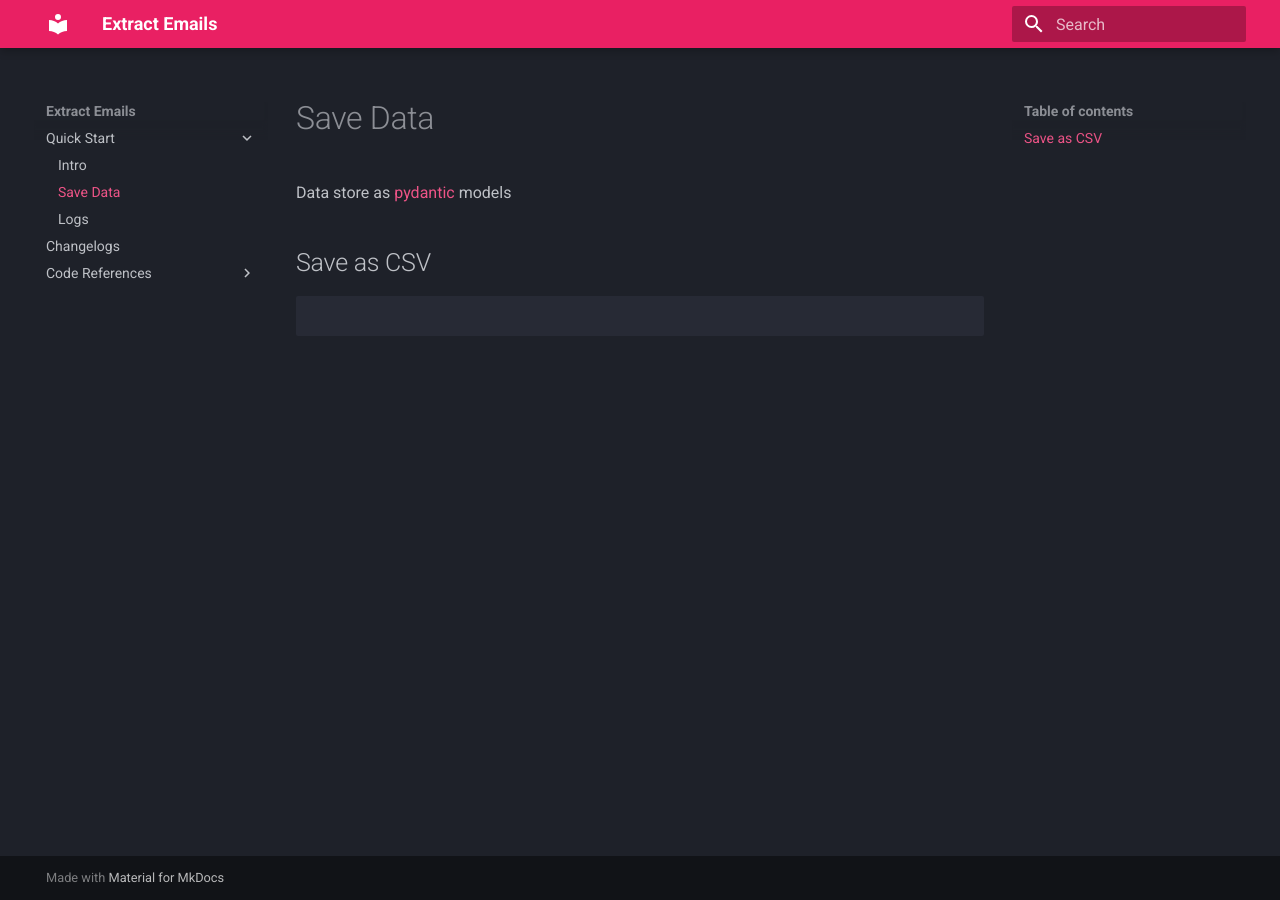
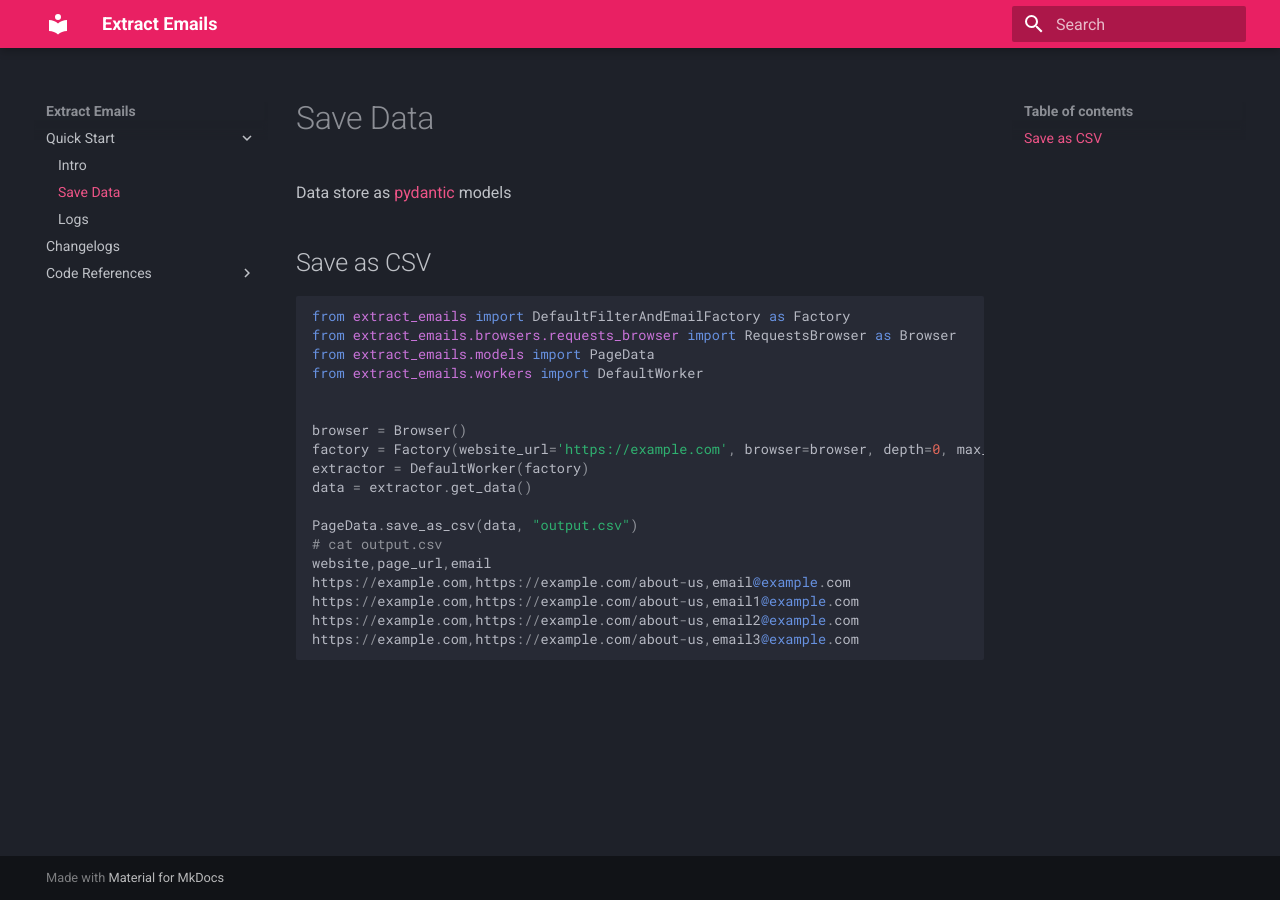
Before and after one commit to dmitriiweb/extract-emails, an MkDocs documentation site: the page built from docs/quick_start/save_data.md, in a window 1280 px wide. Built offline with MkDocs 1.6.1 and Material for MkDocs 9.7.7, drawn with Linux system fonts in a browser that asks for light colours.

Commit message:
Update docs

````diff
--- a/docs/quick_start/save_data.md
+++ b/docs/quick_start/save_data.md
@@ -4,4 +4,23 @@ Data store as [pydantic](https://pydantic-docs.helpmanual.io) models
 
 ## Save as CSV
 ```python
+from extract_emails import DefaultFilterAndEmailFactory as Factory
+from extract_emails.browsers.requests_browser import RequestsBrowser as Browser
+from extract_emails.models import PageData
+from extract_emails.workers import DefaultWorker
+
+
+browser = Browser()
+factory = Factory(website_url='https://example.com', browser=browser, depth=0, max_links_from_page=0)
+extractor = DefaultWorker(factory)
+data = extractor.get_data()
+
+PageData.save_as_csv(data, "output.csv")
+# cat output.csv
+website,page_url,email
+https://example.com,https://example.com/about-us,email@example.com
+https://example.com,https://example.com/about-us,email1@example.com
+https://example.com,https://example.com/about-us,email2@example.com
+https://example.com,https://example.com/about-us,email3@example.com
+
 ```
````
